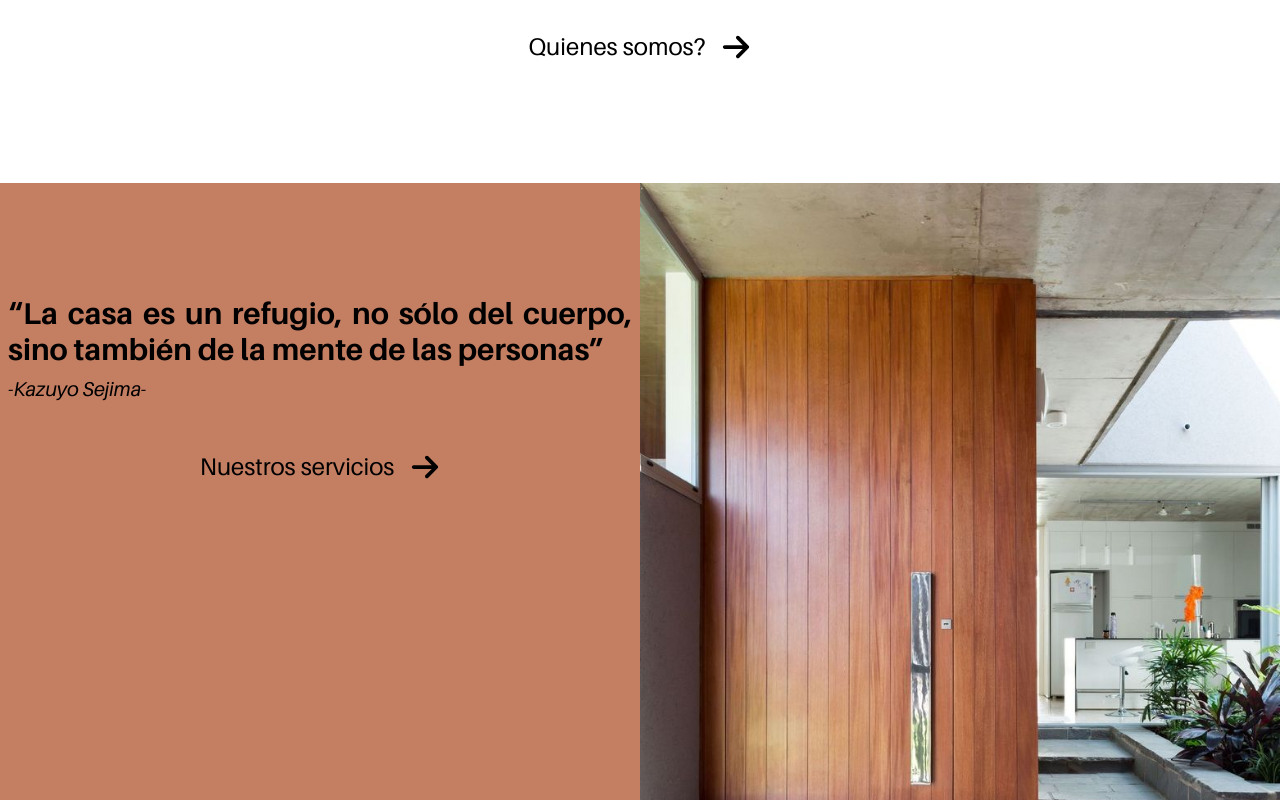
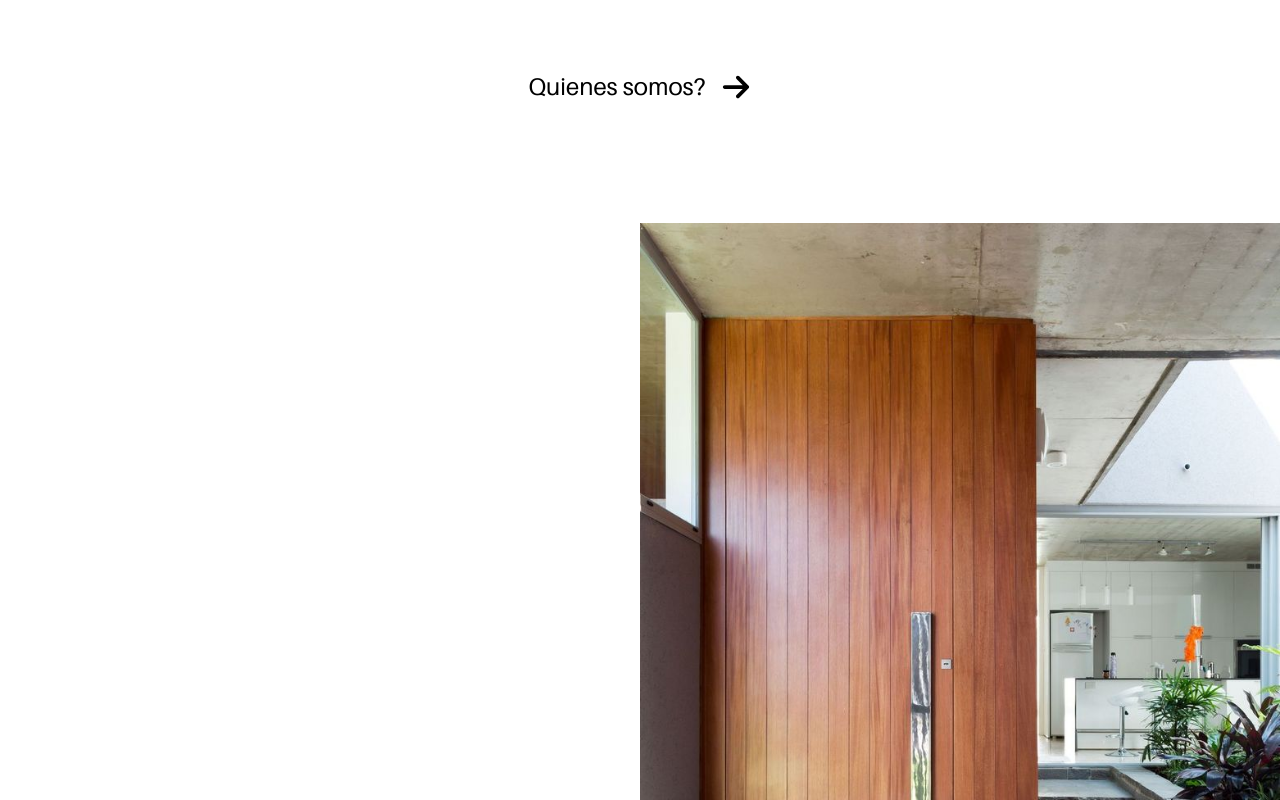
Before and after one commit to Ludcs/godoyferesinarquitectas, a Next.js app: page / in a window 1280 px wide. Shown: the part 2000-2800 px from the top of the page. Built offline with nearby package versions, Linux system fonts and the light colour scheme.

Commit message:
animations for tablet and more res in home page

```diff
--- a/src/app/home.css
+++ b/src/app/home.css
@@ -10,13 +10,27 @@
 @keyframes fadeInRight {
   from {
     opacity: 0;
-    -webkit-transform: translate3d(100%, 0, 0);
-    transform: translate3d(100%, 0, 0);
+    -webkit-transform: translateX(100%);
+    /* transform: translateX(100vw); */
   }
 
   to {
     opacity: 1;
     -webkit-transform: none;
-    transform: none;
+    transform: translateX(0);
   }
 }
+
+@keyframes fadeInLeft {
+  from {
+    opacity: 0;
+    -webkit-transform: translateX(-100%);
+    /* transform: translateX(-100vw); */
+  }
+
+  to {
+    opacity: 1;
+    -webkit-transform: none;
+    transform: translateX(0);
+  }
+}
--- a/src/app/page.tsx
+++ b/src/app/page.tsx
@@ -7,23 +7,41 @@ import ScrollToTop from '@/components/ScrollToTop';
 import Team from '../../public/assets/images/juntas.png';
 import Image from 'next/image';
 import Link from 'next/link';
-import { useRef } from 'react';
+import { useRef, useState, useEffect } from 'react';
 import { useInView } from 'framer-motion';
 import { FaArrowRight } from 'react-icons/fa6';
 import ContactFooter from '@/components/ContactFooter';
 
 export default function Home() {
+  const [isTablet, setIsTablet] = useState(false);
+
+  useEffect(() => {
+    const mediaQuery = window.matchMedia('(min-width: 768px)');
+    const handleMediaChange = () => setIsTablet(mediaQuery.matches);
+
+    handleMediaChange();
+
+    mediaQuery.addEventListener('change', handleMediaChange);
+
+    return () => mediaQuery.removeEventListener('change', handleMediaChange);
+  }, []);
+
   const Sloganref = useRef(null);
   const isInViewSlogan = useInView(Sloganref, { once: true });
 
   const TeamImageref = useRef(null);
   const isInViewTeamImage = useInView(TeamImageref, { once: true });
 
+  const PhraseServicesTabletRef = useRef(null);
+  const isInViewPhraseServicesTablet = useInView(PhraseServicesTabletRef, {
+    once: true,
+  });
+
   const PhraseServicesref = useRef(null);
-  const inInViewPhraseServices = useInView(PhraseServicesref, { once: true });
+  const isInViewPhraseServices = useInView(PhraseServicesref, { once: true });
 
   const ImageServicesref = useRef(null);
-  const inInViewImageServices = useInView(ImageServicesref, { once: true });
+  const isInViewImageServices = useInView(ImageServicesref, { once: true });
 
   return (
     <main className="w-full">
@@ -41,10 +59,12 @@ export default function Home() {
       >
         <h1 className="text-3xl font-bold px-2">
           <span className="text-5xl font-bold">_</span>
-          {''}somos un estudio de arquitectura independiente que proyecta y
-          materializa ideas.
+          desde nuestro estudio de arquitectura independiente proyectamos y
+          materializamos espacios.
+          {/* {''}estudio de arquitectura independiente que proyecta y materializa
+          ideas.  */}
         </h1>
-        <p className="text-md py-5 font-bold px-2 md:text-justify  md:font-normal md:text-lg">
+        <p className="text-justify text-md py-5 font-bold px-2 md:font-normal md:text-lg">
           Trabajamos estrechamente con nuestros clientes para atender y resolver
           sus necesidades, expectativas y deseos. Brindamos un servicio
           profesional y humano, en compromiso con nuestra sociedad, y
@@ -72,34 +92,52 @@ export default function Home() {
       <div className="w-full flex justify-center items-center py-28 bg-white">
         <Link
           href={'/nosotras'}
-          className="w-full py-2 flex justify-center items-center gap-4 text-lg hover:bg-primary hover:text-white transition-all duration-200"
+          className="w-full py-2 flex justify-center items-center gap-4 text-lg hover:bg-primary hover:text-white transition-all duration-200 lg:w-1/2"
         >
           <p className="md:text-2xl md:font-semiboldbold">Quienes somos?</p>
           <FaArrowRight size={30} />
         </Link>
       </div>
-      <section className="w-full  md:grid md:grid-cols-2">
-        <div className="w-full py-28 bg-primary">
+      <section className="w-full overflow-x-hidden md:grid md:grid-cols-2">
+        <div
+          ref={PhraseServicesTabletRef}
+          style={{
+            opacity: isInViewPhraseServicesTablet ? 1 : 0,
+            transform:
+              isTablet || isInViewPhraseServicesTablet
+                ? 'none'
+                : 'translateX(-100%)',
+            transition: isTablet ? 'all 1s ease' : 'none',
+            animation:
+              isTablet && isInViewPhraseServicesTablet
+                ? 'fadeInLeft 1s ease-in'
+                : 'none',
+          }}
+          className="w-full py-28 bg-primary lg:flex lg:flex-col lg:items-center lg:justify-center"
+        >
           <div
             ref={PhraseServicesref}
             style={{
-              opacity: inInViewPhraseServices ? 1 : 0,
+              opacity: isInViewPhraseServices ? 1 : 0,
               transition: 'opacity 1s ease-out',
-              animation: `${
-                inInViewPhraseServices ? 'fadeIn' : 'none'
-              } 1s ease-in`,
+              animation: isInViewPhraseServices ? 'fadeIn 1s ease-in' : 'none',
             }}
+            className={`${
+              isTablet
+                ? 'h-full flex flex-col justify-center items-center'
+                : 'none'
+            }`}
           >
-            <p className="text-3xl font-bold px-2 md:text-justify">
+            <p className="text-3xl font-bold px-2 text-center md:text-2xl lg:text-3xl lg:px-4">
               “La casa es un refugio, no sólo del cuerpo, sino también de la
               mente de las personas”
             </p>
-            <p className="px-2 pt-2 italic md:text-xl md:font-thin">
+            <p className="px-2 pt-2 italic text-center md:text-lg md:font-thin lg:text-lg lg:px-4">
               -Kazuyo Sejima-
             </p>
             <Link
               href={'/servicios'}
-              className="w-full mt-10 py-2 flex justify-center items-center gap-4 text-lg hover:bg-white hover:text-primary transition-all duration-200"
+              className="w-full mt-10 py-2 flex justify-center items-center gap-4 text-lg hover:bg-white hover:text-primary transition-all duration-200 lg:mt-14"
             >
               <p className="md:text-2xl md:font-semiboldbold">
                 Nuestros servicios
@@ -113,11 +151,12 @@ export default function Home() {
           className="w-full"
           ref={ImageServicesref}
           style={{
-            opacity: inInViewImageServices ? 1 : 0,
+            opacity: isInViewImageServices ? 1 : 0,
+            transform: isInViewImageServices ? 'none' : 'translateX(100%)',
             transition: 'all 1s ease',
-            animation: `${
-              inInViewImageServices ? 'fadeInRight' : 'none'
-            } 1s ease-in`,
+            animation: isInViewImageServices
+              ? 'fadeInRight 1s ease-in'
+              : 'none',
           }}
         >
           <Image
--- a/src/components/FormContact.tsx
+++ b/src/components/FormContact.tsx
@@ -72,14 +72,20 @@ export default function FormContact() {
         className="p-2  border-b border-black outline-none resize-none"
         autoComplete="off"
       ></textarea>
-
+      <div className="hidden lg:flex justify-center items-center">
+        <button
+          type="submit"
+          className="bg-primary py-4 font-bold text-white text-lg border  border-primary hover:text-primary hover:bg-white hover:border hover:border-primary transition-all duration-200 md:w-1/2 lg:text-xl lg:w-1/3"
+        >
+          {loading ? 'Enviando...' : 'Enviar'}
+        </button>
+      </div>
       <button
         type="submit"
-        className="bg-primary py-4 font-bold text-white text-lg border  border-primary hover:text-primary hover:bg-white hover:border hover:border-primary transition-all duration-200 md:w-1/2"
+        className="bg-primary py-4 font-bold text-white text-lg border  border-primary hover:text-primary hover:bg-white hover:border hover:border-primary transition-all duration-200 md:w-1/2 lg:text-xl lg:w-1/3 lg:hidden"
       >
         {loading ? 'Enviando...' : 'Enviar'}
       </button>
-
       {successMessage && (
         <span className="py-2 font-bold text-center text-green-500 text-lg">
           Tu consulta fue enviada!
--- a/src/components/Header.tsx
+++ b/src/components/Header.tsx
@@ -72,7 +72,7 @@ export default function Header() {
             onClick={() => setOpenSideBar(true)}
           />
         </div>
-        <nav className="hidden px-4 lg:flex flex-row items-center justify-center gap-8 list-none uppercase font-bold text-sm">
+        <nav className="hidden px-4 lg:flex flex-row items-center justify-center gap-8 list-none uppercase font-bold">
           <Link
             href={'/'}
             className={`${
--- a/src/components/Timeline.jsx
+++ b/src/components/Timeline.jsx
@@ -33,6 +33,22 @@ export default function Timeline() {
       <li className="mb-10 ms-4">
         <div className="absolute w-3 h-3 bg-gray-200 rounded-full mt-1.5 -start-1.5 border border-white dark:border-black dark:bg-black"></div>
         <time className="mb-1 font-semibold leading-none text-gray-400 dark:text-black md:text-lg">
+          2018 - Encuentro de Jovenes Investigadores de Universidad Nacional del
+          Litoral
+        </time>
+        {/* <h3 className="text-lg font-semibold text-gray-900 dark:text-white">
+          Marketing UI design in Figma
+        </h3> */}
+        <p className="text-base font-normal text-gray-500 dark:text-gray-400">
+          Trabajo “Movilidad de personas con diversidad funcional. La
+          construcción de la inclusividad urbana en el área metropolitana Santa
+          Fe Paraná”. <br /> Autora: Arq Florencia Feresin - Directora: Arq.
+          Mirta Soijet, Co-director: Arq. Gonzalo Corsetti.
+        </p>
+      </li>
+      <li className="mb-10 ms-4">
+        <div className="absolute w-3 h-3 bg-gray-200 rounded-full mt-1.5 -start-1.5 border border-white dark:border-black dark:bg-black"></div>
+        <time className="mb-1 font-semibold leading-none text-gray-400 dark:text-black md:text-lg">
           2017 - Mención - “XXI Encuentro de Jóvenes Investigadores de
           Universidad Nacional del Litoral”.
         </time>
@@ -43,20 +59,7 @@ export default function Timeline() {
           Trabajo “Paisajes rurales como construcción cultural educativa: su
           influencia en la configuración espacial de las escuelas de familia
           agrícola del Taragüí, Corrientes”. <br />
-          Autora: Arq. Fiorella Godoy- Directora: Esp. Arq. Falchini Alicia.
-        </p>
-      </li>
-      <li className="ms-4">
-        <div className="absolute w-3 h-3 bg-gray-200 rounded-full mt-1.5 -start-1.5 border border-white dark:border-black dark:bg-black"></div>
-        <time className="mb-1 font-semibold leading-none text-gray-400 dark:text-black md:text-lg">
-          April 2022
-        </time>
-        {/* <h3 className="text-lg font-semibold text-gray-900 dark:text-white">
-          E-Commerce UI code in Tailwind CSS
-        </h3> */}
-        <p className="text-base font-normal text-gray-500 dark:text-gray-400">
-          Get started with dozens of web components and interactive elements
-          built on top of Tailwind CSS.
+          Autora: Arq. Fiorella Godoy - Directora: Esp. Arq. Falchini Alicia.
         </p>
       </li>
     </ol>
```
Also changed, not shown: src/app/servicios/page.tsx (+42 -30 lines), public/assets/images/services_top_img.jpg.
